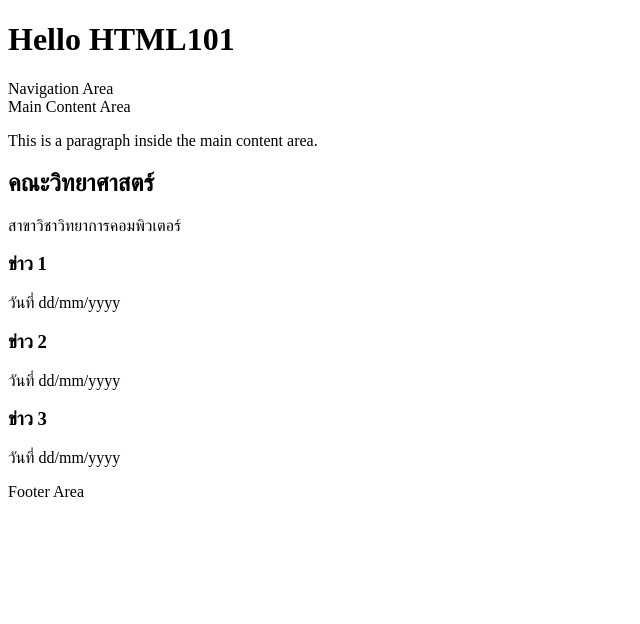
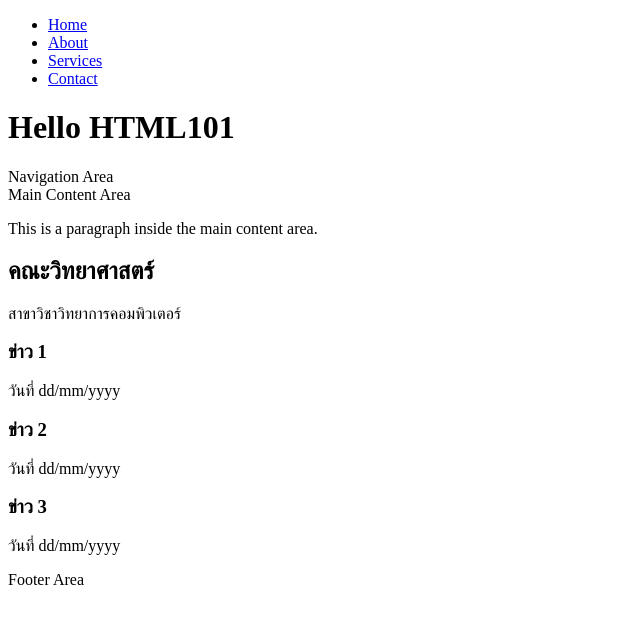
Before and after one commit to Kuro-30677/html_321, a plain HTML site: page index.html in a window 1280 px wide. Shown: the whole page, without its empty margins (0-640 px from the left). Drawn offline with Linux system fonts and the light colour scheme.

Commit message:
init index page
Changes to be committed:

modified:   index.html

```diff
--- a/index.html
+++ b/index.html
@@ -7,7 +7,15 @@
     initial-scale=1.0">
     <title>Hello HTML101</title>
 </head>
-
+<nav>
+    <ul>
+        <li><a href="/">Home</a></li>
+        <li><a href="/about.html">About</a></li>
+        <li><a href="https://google.com">Services</a></li>
+        <li><a href="/contact.html">Contact</a></li>
+        </li>
+    </ul>
+</nav>
 <body>
     <div>
         <header>
```
